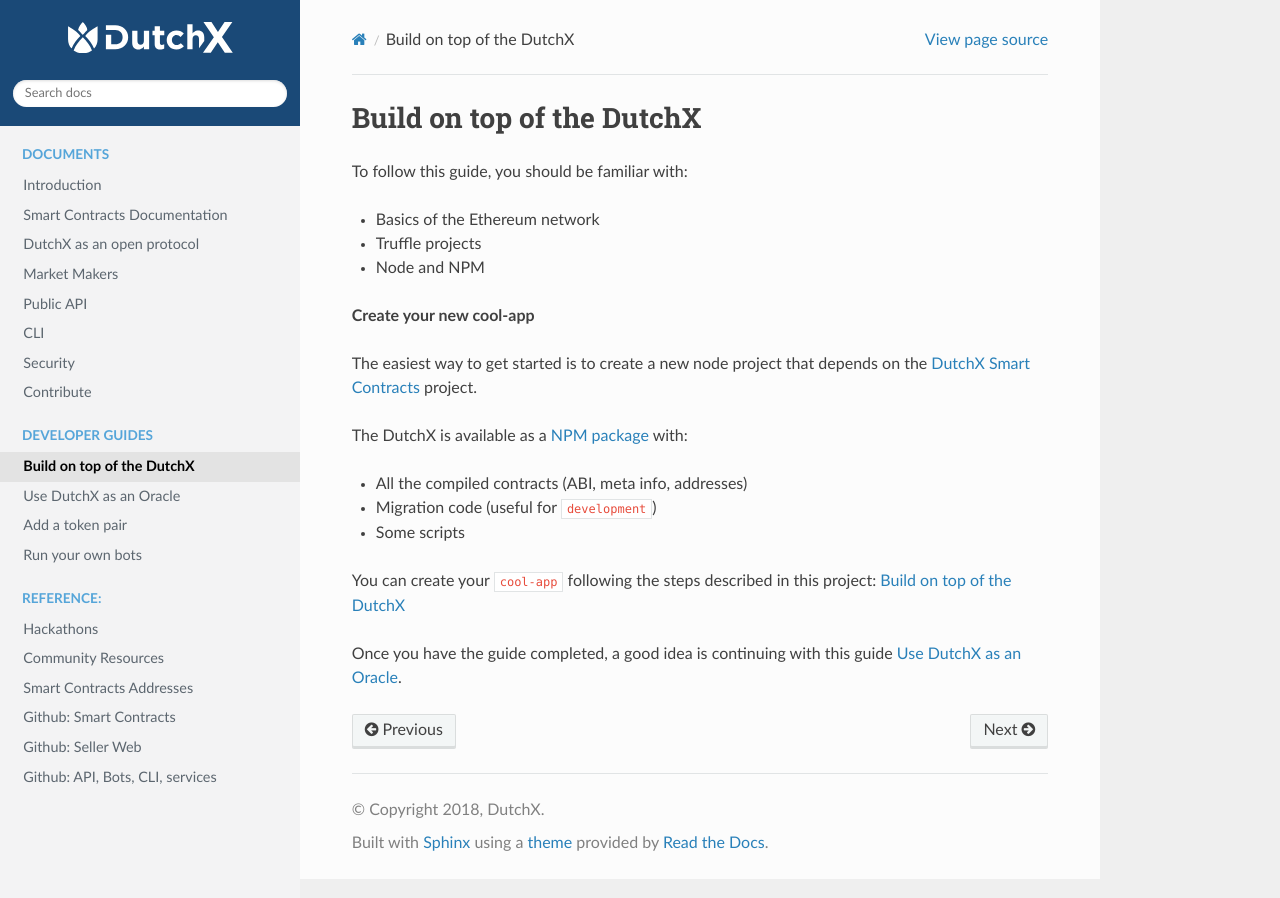
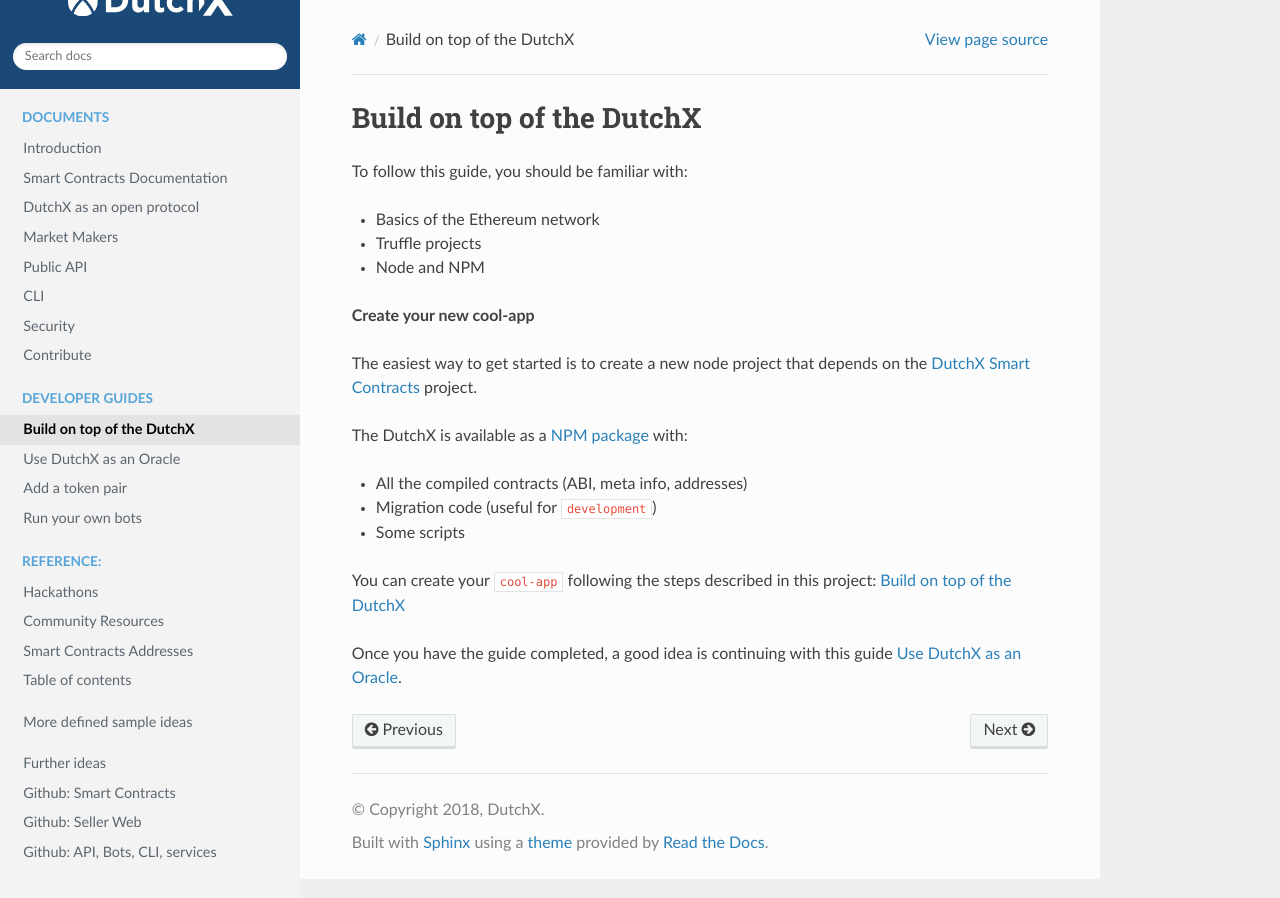
Before and after one commit to gnosis/dx-docs, a Sphinx documentation site: the page built from source/build-on-top-of-dutchx.md, in a window 1280 px wide. Built offline with Sphinx 7.4.7 and the Read the Docs theme 2.0.0, drawn with Linux system fonts in a browser that asks for light colours; pages that are not in the unit, such as notebooks, are missing from menus.

Commit message:
Update index.rst

```diff
--- a/source/index.rst
+++ b/source/index.rst
@@ -56,7 +56,7 @@
 
    community-resources
    smart-contracts_addresses
-   table-of-contents
+   development-ideas
    Github: Smart Contracts <https://github.com/gnosis/dx-contracts>
    Github: Seller Web <https://github.com/gnosis/dx-react>
    Github: API, Bots, CLI, services <https://github.com/gnosis/dx-services>
```
